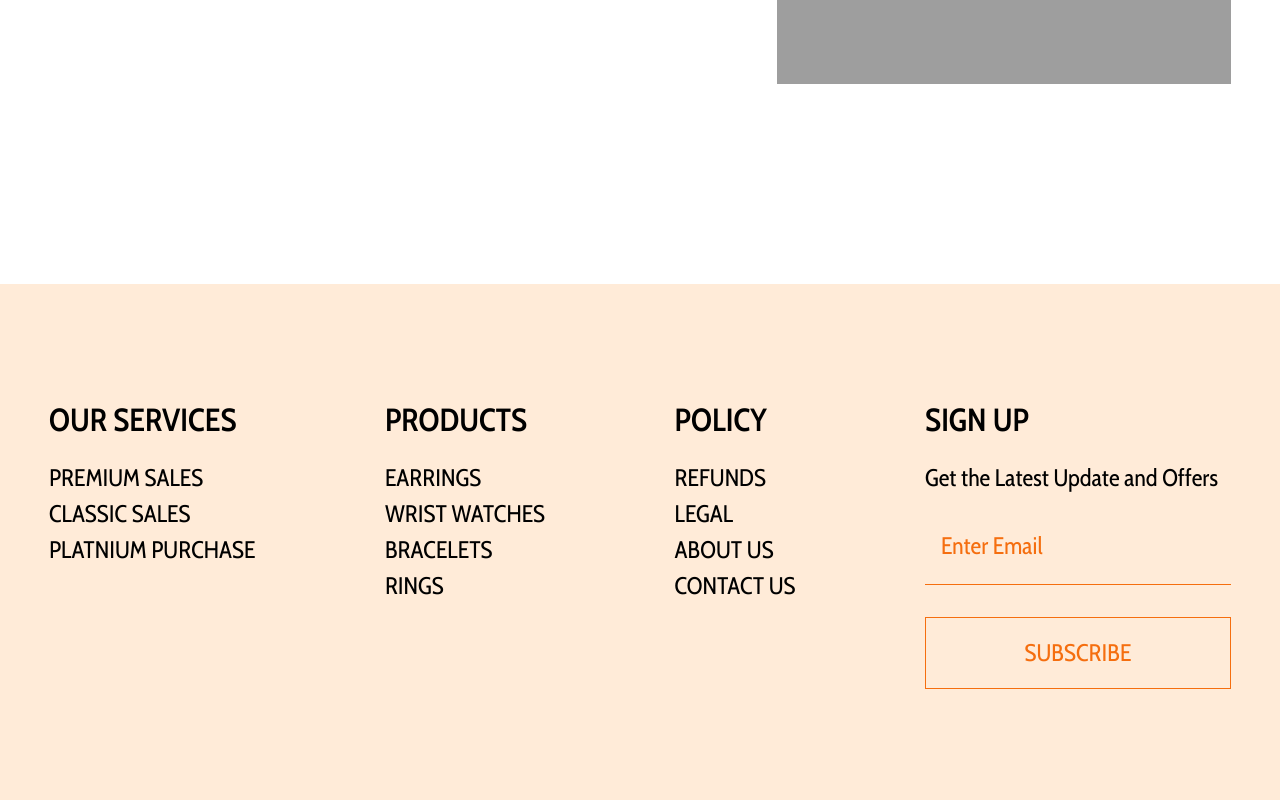
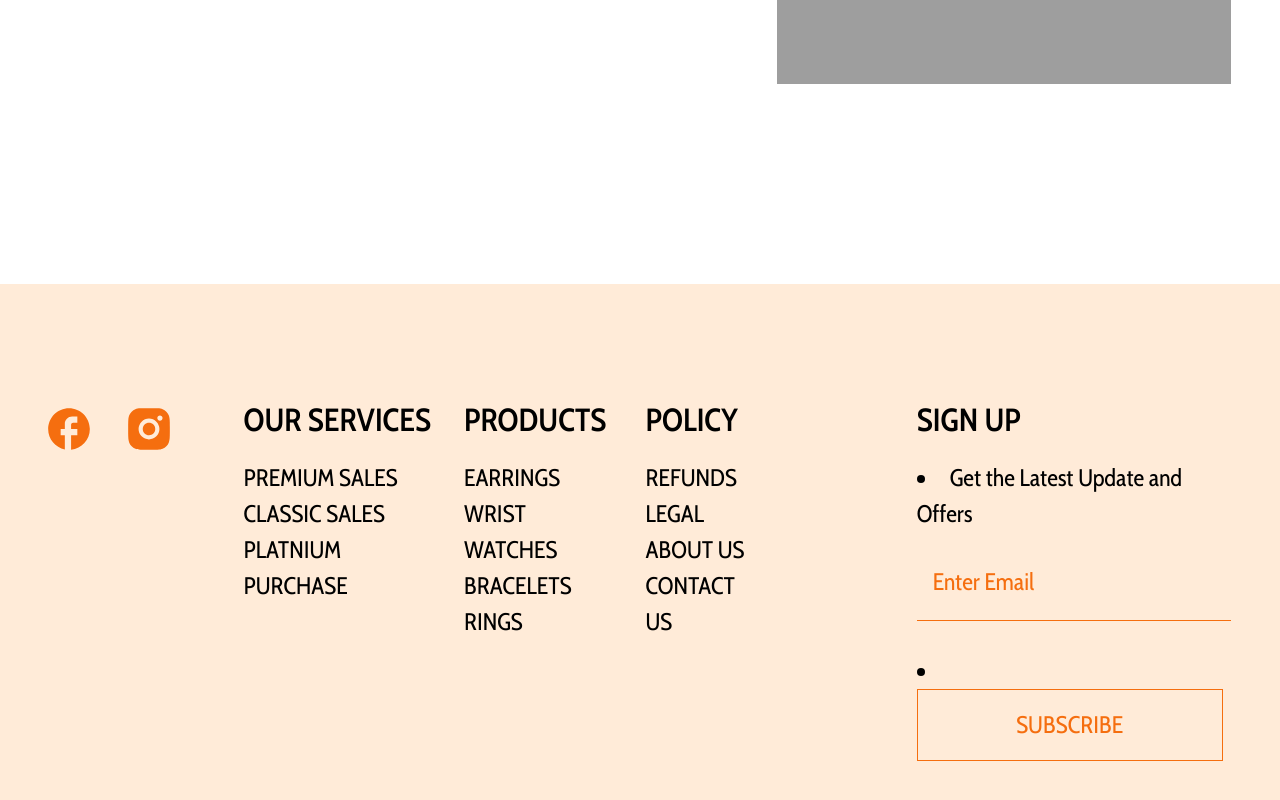
Before and after one commit to Chiisom03/hng_stage_2, a React (Vite) app: page / in a window 1280 px wide. Shown: the part 3253-4053 px from the top of the page. Built offline with nearby package versions, Linux system fonts and the light colour scheme; grey boxes are pictures that could not be loaded.

Commit message:
style: footer component

```diff
--- a/src/components/footer.tsx
+++ b/src/components/footer.tsx
@@ -1,11 +1,25 @@
+import { useState } from "react";
 import Button from "./commons/button";
+import FacebookIcon from '../assets/img/icons/ic_outline-facebook.svg'
+import InstagramIcon from '../assets/img/icons/ic_outline-instagram.svg'
+
 
 const Footer = () => {
+
+  const [subscriptionEmail, setSubscriptionEmail] = useState('');
   return (
     <footer className="bg-primary text-black pt-[120px] h-[560px]">
       <div className="max-w-[1182px] mx-auto flex flex-col items-center justify-center">
-        <div className="flex flex-col md:flex-row items-start justify-between w-full">
-          <div className="footer_link_container">
+        <div className="flex flex-col md:flex-row items-start justify-center w-full">
+
+          <div className="footer_link_container mr-[74px]">
+            <div className="flex gap-x-[30px] items-center justify-center">
+              <img src={FacebookIcon} alt="facebook icon" />
+              <img src={InstagramIcon} alt="instagram icon" />
+            </div>
+          </div>
+
+          <div className="footer_link_container mr-[29px]">
             <h1 className="footer_link_title">OUR SERVICES</h1>
             <ul className="footer_links">
               <li><a href="">PREMIUM SALES</a></li>
@@ -13,7 +27,8 @@ const Footer = () => {
               <li><a href="">PLATNIUM PURCHASE</a></li>
             </ul>
           </div>
-          <div className="footer_link_container">
+
+          <div className="footer_link_container mr-[33px]">
             <h1 className="footer_link_title">PRODUCTS</h1>
             <ul className="footer_links">
               <li>EARRINGS</li>
@@ -22,7 +37,8 @@ const Footer = () => {
               <li>RINGS</li>
             </ul>
           </div>
-          <div className="footer_link_container">
+
+          <div className="footer_link_container mr-[159px]">
             <h1 className="footer_link_title">POLICY</h1>
             <ul className="footer_links">
               <li>REFUNDS</li>
@@ -31,15 +47,20 @@ const Footer = () => {
               <li>CONTACT US</li>
             </ul>
           </div>
+
           <div className="footer_link_container">
             <h1 className="footer_link_title">SIGN UP</h1>
-            <ul className="footer_links">
+            <form className="footer_links">
               <li>Get the Latest Update and Offers</li>
-              <li className="border-b border-b-t-orange w-full pb-5 pt-8 pl-4 mb-8 text-t-orange"><a href="/">Enter Email</a></li>
+              <input className='bg-transparent border-b border-b-t-orange w-full pb-5 pt-8 pl-4 mb-8 placeholder:text-t-orange outline-none'
+                type="text"
+                value={subscriptionEmail}
+                placeholder="Enter Email"
+                onChange={(e) => setSubscriptionEmail(e.target.value)} />
               <li>
                 <Button btnText="subscribe" hasBorder />
               </li>
-            </ul>
+            </form>
           </div>
         </div>
       </div>
```
